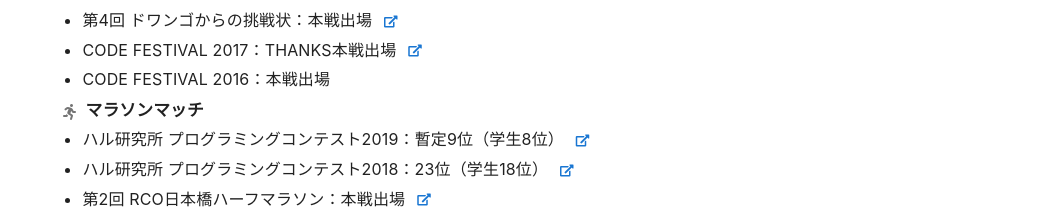
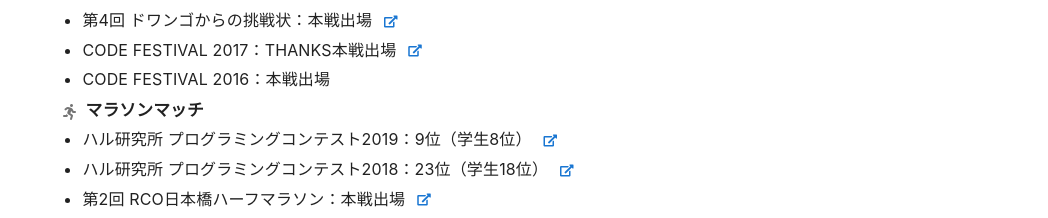
Before and after one commit to arkark/portfolio, a Vue app: page / in a window 1280 px wide. Shown: the part 4985-5203 px from the top of the page, without its empty margins (232-1280 px from the left). Built offline with nearby package versions, Linux system fonts and the light colour scheme; a web font is replaced by a local one.

Commit message:
Update About page

```diff
--- a/src/data/award.js
+++ b/src/data/award.js
@@ -53,7 +53,7 @@
       children: [
         {
           id: "1-2-4",
-          label: "ハル研究所 プログラミングコンテスト2019：暫定9位（学生8位）",
+          label: "ハル研究所 プログラミングコンテスト2019：9位（学生8位）",
           url: "https://ark4rk.hatenablog.com/entry/2019/10/17/170907"
         },
         {
```
